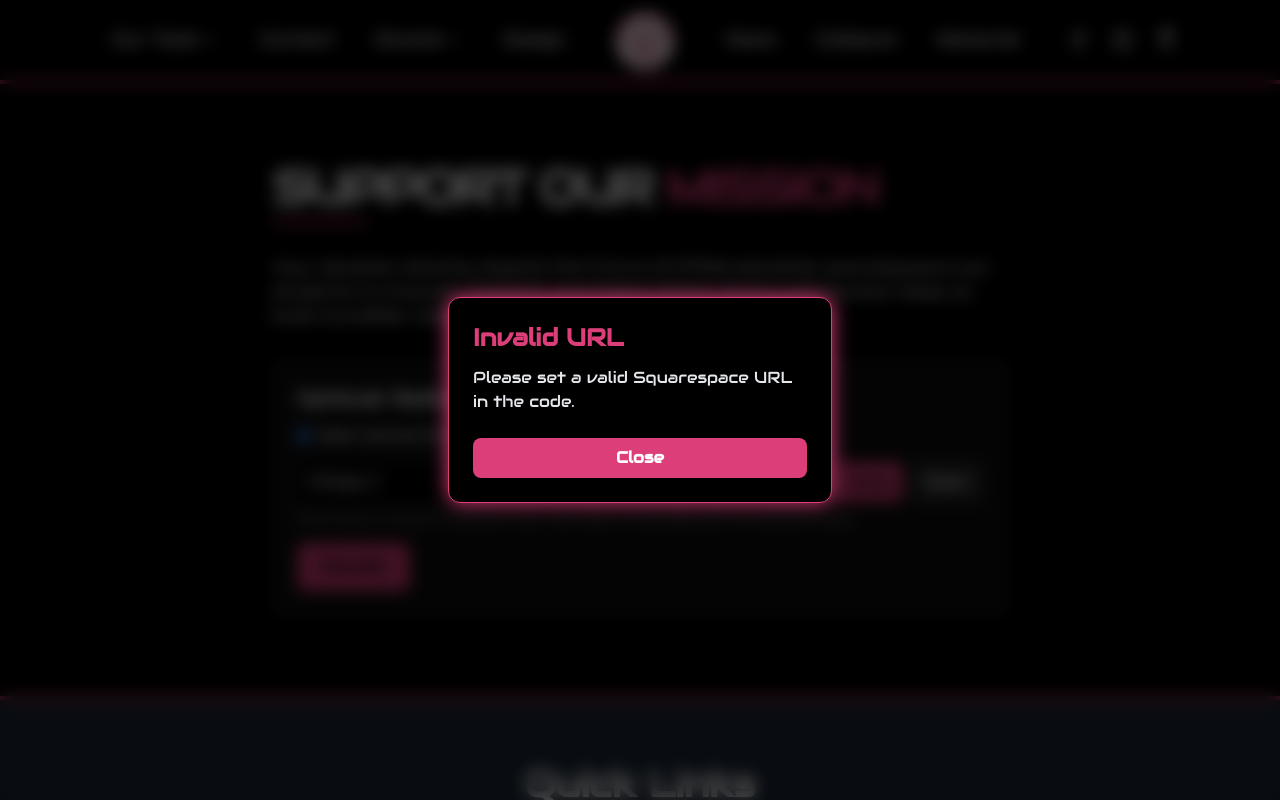
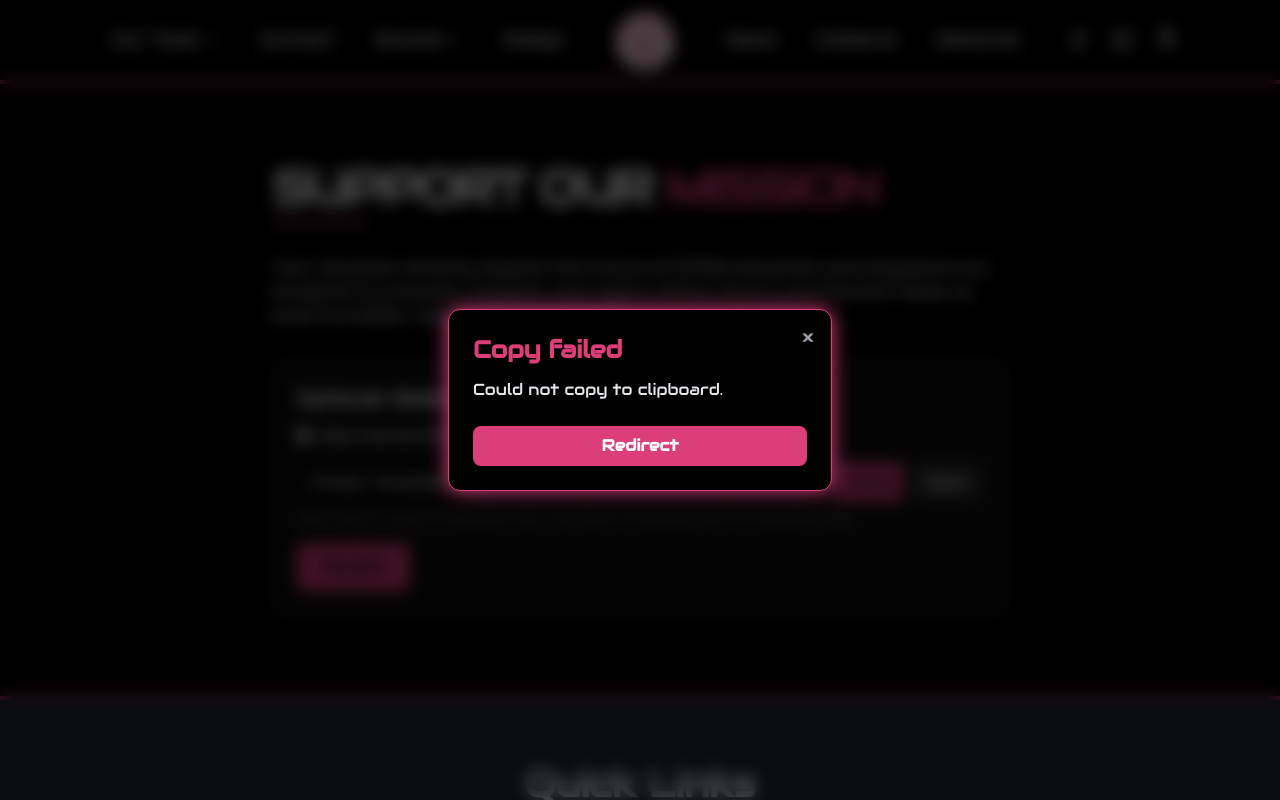
Before and after one commit to NorthernForce/Web2026RobotAwesomeness, a React (Vite) app: page /donate in a window 1280 px wide. Both pictures are taken after a click on the button "Copy". Shown: the top 800 px of the page. Built offline with nearby package versions, Linux system fonts and the light colour scheme.

Commit message:
better functionality

```diff
--- a/src/Donate.tsx
+++ b/src/Donate.tsx
@@ -10,8 +10,8 @@ export function Donate() {
   // Provide an optional redirect to an external Squarespace donation page.
   // Redirect is disabled by default. Set to true in code when you want automatic redirect.
   const [redirectEnabled, setRedirectEnabled] = useState(false);
-  const [redirectUrl, setRedirectUrl] = useState('https://');
-  const [openNewTab, setOpenNewTab] = useState(true);
+  const [redirectUrl, setRedirectUrl] = useState('https://example.com');
+  const [openNewTab, setOpenNewTab] = useState(false);
   const [popup, setPopup] = useState({ show: false, title: '', message: '' });
 
   function isValidUrl(u: string) {
@@ -43,15 +43,30 @@ export function Donate() {
   const Popup = () =>
     popup.show ? (
       <div className="fixed inset-0 bg-black/70 backdrop-blur-sm flex items-center justify-center z-50">
-        <div className="bg-black border border-[#db3e79] rounded-xl p-6 max-w-sm w-full shadow-[0_0_20px_#db3e79] animate-fadeIn">
+        <div className="relative bg-black border border-[#db3e79] rounded-xl p-6 max-w-sm w-full shadow-[0_0_20px_#db3e79] animate-fadeIn">
+          {/* Close (X) button in top-right */}
+          <button
+            aria-label="Close"
+            onClick={() => setPopup({ show: false, title: '', message: '' })}
+            className="absolute top-3 right-3 text-zinc-400 hover:text-white bg-transparent p-1 rounded"
+          >
+            <span className="text-2xl leading-none">&times;</span>
+          </button>
+
           <h2 className="text-2xl font-bold text-[#db3e79] mb-3">{popup.title}</h2>
           <p className="text-gray-200 mb-6">{popup.message}</p>
           <div className="flex gap-2">
             <button
-              onClick={() => setPopup({ show: false, title: '', message: '' })}
+              onClick={() => {
+                if (!isValidUrl(redirectUrl)) {
+                  setPopup({ show: true, title: 'Invalid URL', message: 'Please set a valid Squarespace URL in the code.' });
+                  return;
+                }
+                window.open(redirectUrl, openNewTab ? '_blank' : '_self');
+              }}
               className="flex-1 bg-[#db3e79] hover:bg-[#b82e65] text-white font-bold py-2 rounded-lg transition"
             >
-              Close
+              Redirect
             </button>
           </div>
         </div>
```
